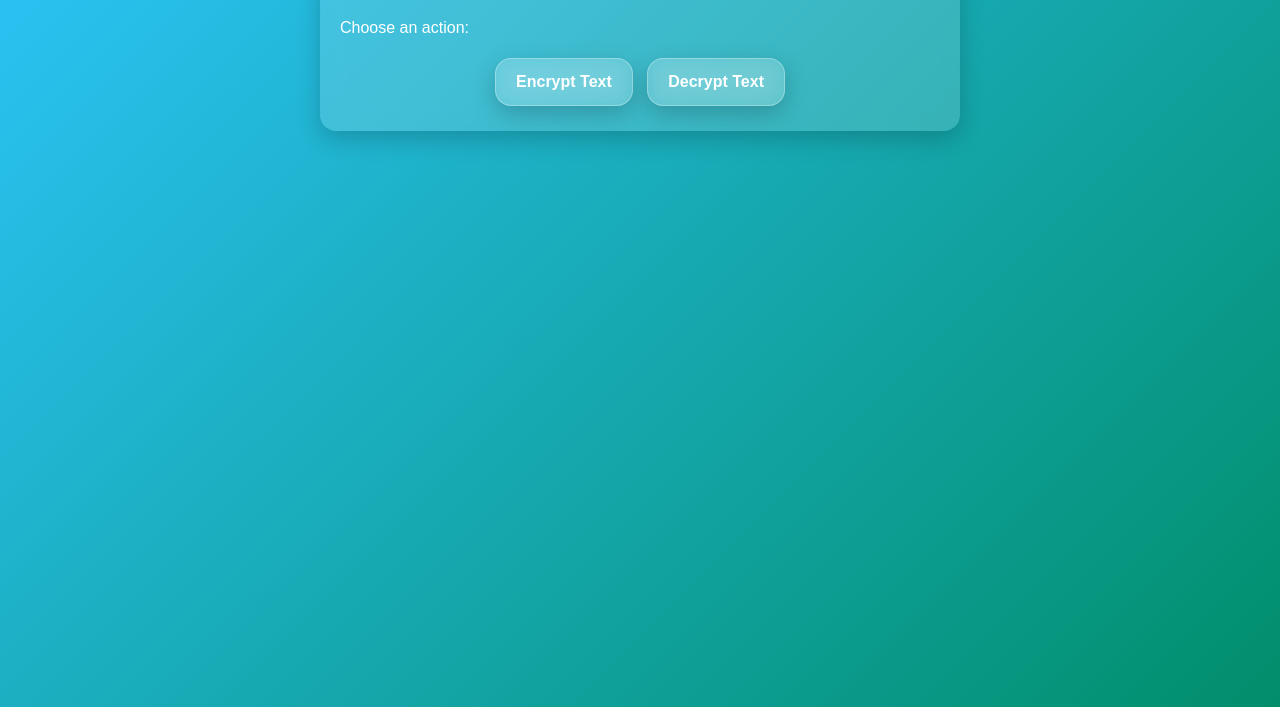
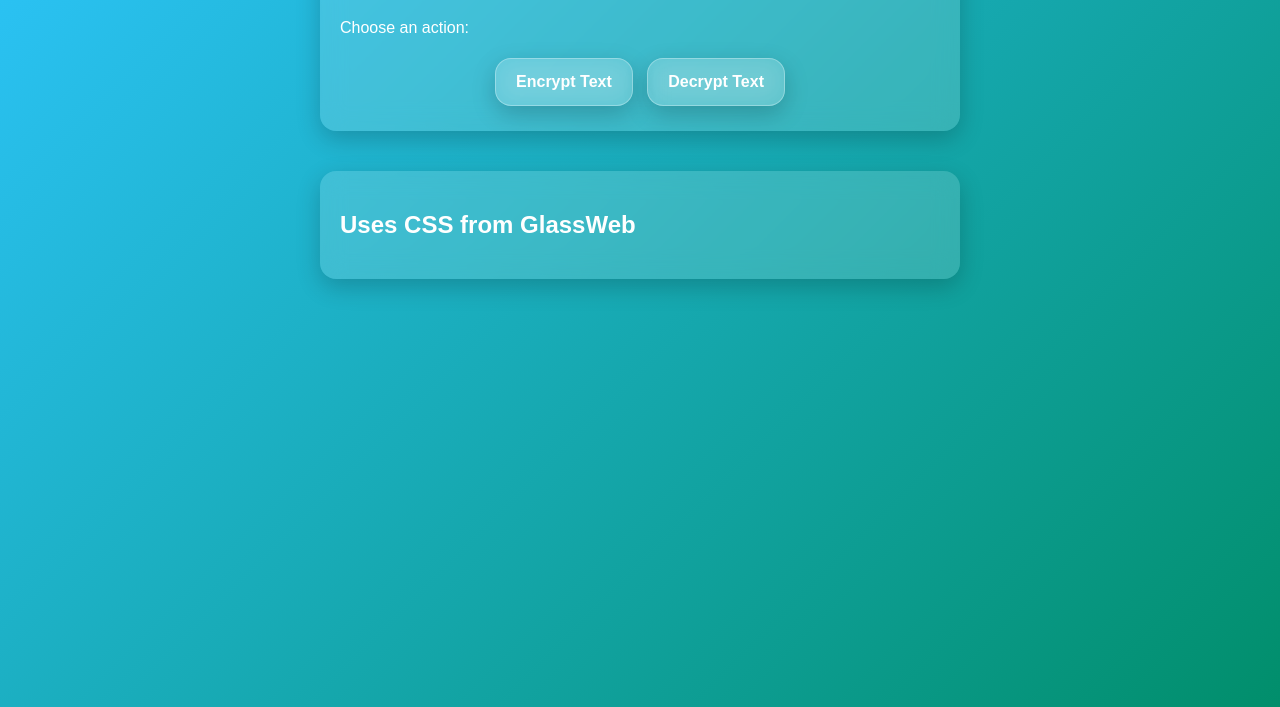
Before and after one commit to shawnalert/TextLock, a plain HTML site: page index.html in a window 1280 px wide. Shown: the part 173-880 px from the top of the page. Drawn offline with Linux system fonts and the light colour scheme.

Commit message:
Added GlassWeb ref

```diff
--- a/index.html
+++ b/index.html
@@ -15,5 +15,10 @@
       <a href="decrypt.html" class="btn">Decrypt Text</a>
     </div>
   </div>
+
+   <div class="container">
+    <h2>Uses CSS from <a href="https://github.com/shawnalert/GlassWeb" target="_blank">GlassWeb</a></h2>
+    </div>
+  </div>
 </body>
 </html>
--- a/style.css
+++ b/style.css
@@ -198,3 +198,13 @@ input:checked + .slider {
 input:checked + .slider:before {
   transform: translateX(26px);
 }
+
+h2 a {
+  color: white;
+  text-decoration: underline;
+  font-weight: bold;
+}
+
+h2 a:hover {
+  color: #ddd;
+}
```
